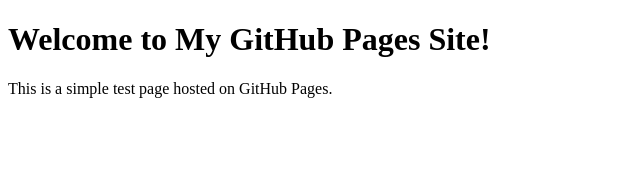
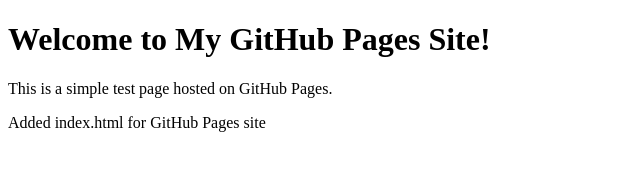
Before and after one commit to crayzcat54/crayzcat54.github.io, a plain HTML site: page index.html in a window 1280 px wide. Shown: the whole page, without its empty margins (0-640 px from the left). Drawn offline with Linux system fonts and the light colour scheme.

Commit message:
Update index.html
Added index.html for GitHub Pages site

```diff
--- a/index.html
+++ b/index.html
@@ -10,3 +10,6 @@
     <p>This is a simple test page hosted on GitHub Pages.</p>
 </body>
 </html>
+
+
+Added index.html for GitHub Pages site
```
